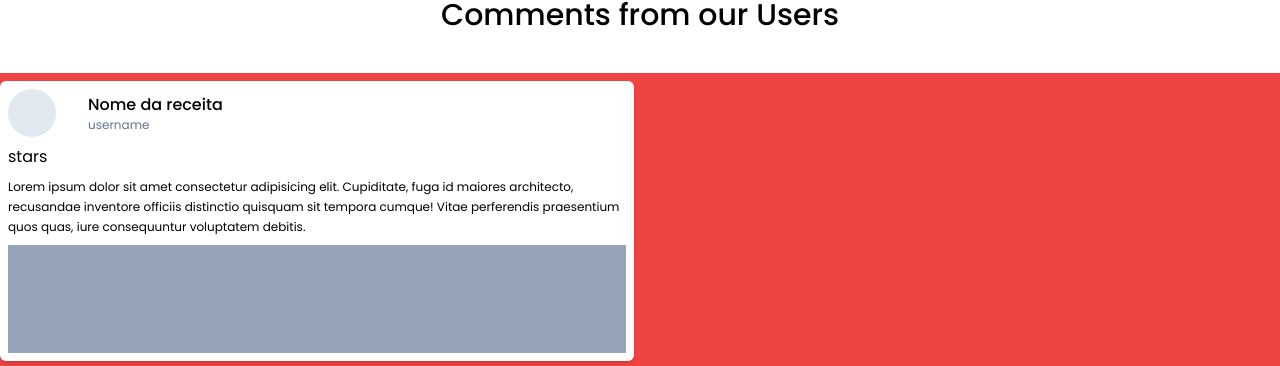
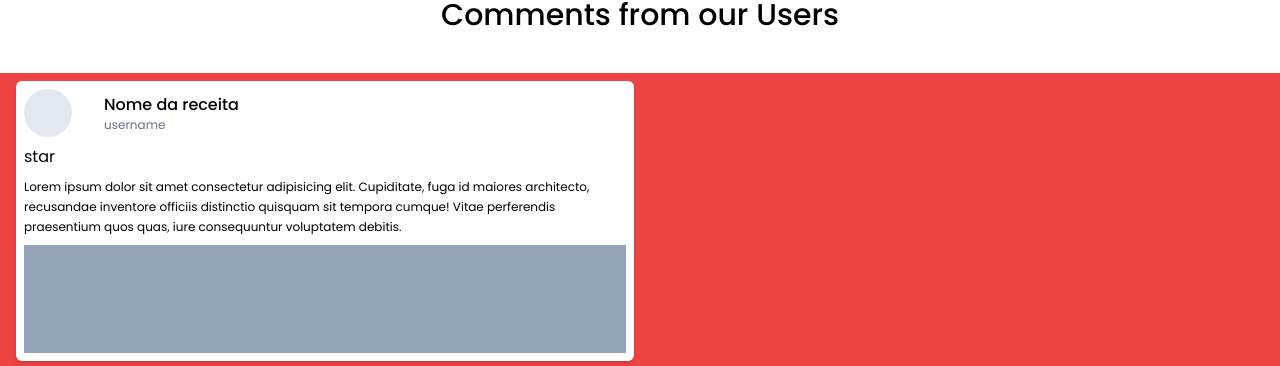
Before and after one commit to MathHenr/Flavors-Archive, a React app: page / in a window 1280 px wide. Shown: the part 1932-2298 px from the top of the page. Built offline with nearby package versions, Linux system fonts and the light colour scheme; the HTML template or start-up script is replaced by a standard one.

Commit message:
Criando o componente de estrelas de avaliação

```diff
--- a/src/app.tsx
+++ b/src/app.tsx
@@ -1,7 +1,9 @@
+import { recipes } from "./db/recipes";
+
 import { Navigation } from "./components/navigation";
 import { Button } from "./components/button";
 import { RecipeIcon } from "./components/recipe-icon";
-import { recipes } from "./db/recipes";
+import { Comment } from "./components/comment";
 
 export function App() {
   return (
@@ -140,46 +142,10 @@ export function App() {
           Comments from our Users
         </h1>
         <div
-          className="w-full py-2 bg-red-500 grid grid-cols-2 gap-3"
+          className="w-full px-4 py-2 bg-red-500 grid grid-cols-2 gap-3"
         >
-          <div
-            className="bg-white p-2 flex flex-col gap-2 rounded-md shadow-md"
-          >
-            <div
-              className="flex items-center gap-8"
-            >
-              <div
-                className="bg-slate-200 rounded-full size-12"
-              />
-              <span>
-                <p
-                  className="text-base font-medium"
-                >
-                  Nome da receita
-                </p>
-                <p
-                  className="text-xs font-normal text-slate-500"
-                >
-                  username
-                </p>
-              </span>
-            </div>
-            <span>
-              stars
-            </span>
-            <div
-              className="flex flex-col items-center gap-2"
-            >
-              <p
-                className="text-xs leading-5"
-              >
-                Lorem ipsum dolor sit amet consectetur adipisicing elit. Cupiditate, fuga id maiores architecto, recusandae inventore officiis distinctio quisquam sit tempora cumque! Vitae perferendis praesentium quos quas, iure consequuntur voluptatem debitis.
-              </p>
-              <div
-                className="w-full h-[108px] bg-slate-400"
-              />
-            </div>
-          </div>
+          {/* Comment component */}
+          <Comment />
         </div>
       </section>
     </>
--- /dev/null
+++ b/src/components/comment.tsx
@@ -0,0 +1,44 @@
+import { Rate } from "./rate";
+
+export function Comment () {
+    return (
+        <div
+            className="bg-white p-2 flex flex-col gap-2 rounded-md shadow-md"
+          >
+            <div
+              className="flex items-center gap-8"
+            >
+              <div
+                className="bg-slate-200 rounded-full size-12"
+              />
+              <span>
+                <p
+                  className="text-base font-medium"
+                >
+                  Nome da receita
+                </p>
+                <p
+                  className="text-xs font-normal text-slate-500"
+                >
+                  username
+                </p>
+              </span>
+            </div>
+            <span>
+              <Rate />
+            </span>
+            <div
+              className="flex flex-col items-center gap-2"
+            >
+              <p
+                className="text-xs leading-5"
+              >
+                Lorem ipsum dolor sit amet consectetur adipisicing elit. Cupiditate, fuga id maiores architecto, recusandae inventore officiis distinctio quisquam sit tempora cumque! Vitae perferendis praesentium quos quas, iure consequuntur voluptatem debitis.
+              </p>
+              <div
+                className="w-full h-[108px] bg-slate-400"
+              />
+            </div>
+          </div>
+    )
+}
--- /dev/null
+++ b/src/components/rate.tsx
@@ -0,0 +1,7 @@
+export function Rate () {
+    return (
+        <>
+            star
+        </>
+    )
+}
```
